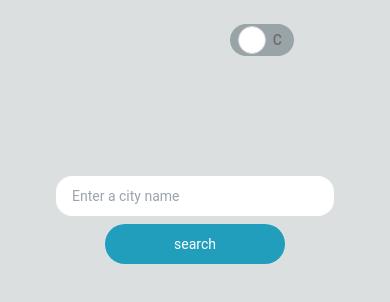
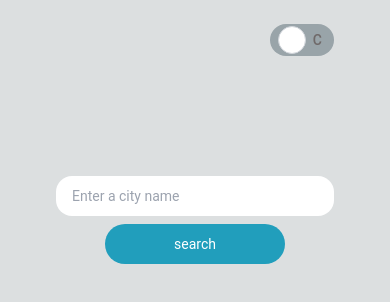
Before and after one commit to carlosblinf/weather-app, a React (Vite) app: page / in a window 390 px wide. Shown: the top 302 px of the page. Built offline with nearby package versions, Linux system fonts and the light colour scheme.

Commit message:
switch unit

```diff
--- a/src/components/ButtonSwitch/index.tsx
+++ b/src/components/ButtonSwitch/index.tsx
@@ -1,11 +1,17 @@
-import React, { useState } from 'react';
+import React, { useEffect, useState } from 'react';
+import { useWeather } from '../../contex/WeatherContext';
 
 function ButtonSwitch() {
   const [checked, setChecked] = useState(false);
+  const { toggleUnit } = useWeather();
 
   const handleChange = () => {
     setChecked(!checked);
   };
+
+  useEffect(() => {
+    toggleUnit(checked);
+  }, [checked]);
 
   return (
     <label className="inline-flex relative items-center cursor-pointer" htmlFor="unit">
--- a/src/components/Card/index.tsx
+++ b/src/components/Card/index.tsx
@@ -9,7 +9,7 @@ type CardProps = {
 
 function Card({ place }: CardProps) {
   const { weather } = place;
-  const { deletePlace } = useWeather();
+  const { deletePlace, unit } = useWeather();
 
   const handleSubmit = () => {
     deletePlace(weather);
@@ -30,12 +30,16 @@ function Card({ place }: CardProps) {
   const getBgColor = () => {
     const temperatures = getTemperatureOfDays();
     const promed = temperatures.reduce((acc, temp) => acc + temp) / temperatures.length;
-    return promed < 30 ? 'bg-bgDarkBlue' : 'bg-bgYellou';
+    return (weather.daily_units.temperature_2m_max === '°C' && promed > 30) ||
+      (weather.daily_units.temperature_2m_max === '°F' && promed > 86)
+      ? 'bg-bgYellou'
+      : 'bg-bgDarkBlue';
   };
 
   const getIcon = () => {
     const { weathercode, temperature } = weather.current_weather;
-    if (weathercode < 2 && temperature >= 30) return 'wi-day-sunny';
+    if (weathercode < 2 && ((unit === 'celcius' && temperature >= 30) || (unit === 'fahrenheit ' && temperature >= 86)))
+      return 'wi-day-sunny';
     if (weathercode < 2) return 'wi-cloud';
     if (weathercode <= 3) return 'wi-cloudy';
     if (weathercode <= 48) return 'wi-day-fog';
@@ -61,7 +65,7 @@ function Card({ place }: CardProps) {
         {getDays().map((day, index) => (
           <div className="" key={day}>
             <div>{day}</div>
-            <div>{getTemperatureOfDays()[index]}</div>
+            <div>{`${getTemperatureOfDays()[index]} ${weather.daily_units.temperature_2m_max}`}</div>
           </div>
         ))}
       </div>
--- a/src/components/Header/index.tsx
+++ b/src/components/Header/index.tsx
@@ -3,7 +3,7 @@ import ButtonSwitch from '../ButtonSwitch';
 
 function Header() {
   return (
-    <div className="flex justify-end bg-transparent h-14 px-24 py-10">
+    <div className="flex justify-end bg-transparent h-14 px-14 md:px-24 py-10">
       <ButtonSwitch />
     </div>
   );
--- a/src/components/Search/index.tsx
+++ b/src/components/Search/index.tsx
@@ -60,6 +60,7 @@ function Search() {
             className="rounded-2xl px-4 h-[40px] w-full md:w-[350px] text-sm"
             onChange={handleOnChange}
             value={textValue || value}
+            autoComplete="off"
           />
           {errors.search && <div className="mb-3 text-normal text-red-500 ">Is required, please enter at least 3 letters</div>}
           {suggestionsCity.length > 0 && (
--- a/src/contex/WeatherContext.tsx
+++ b/src/contex/WeatherContext.tsx
@@ -7,6 +7,8 @@ interface WeatherContextType {
   places: WeatherCard[];
   addPlace: (place: City) => void;
   deletePlace: (place: WeatherResponse) => void;
+  unit: string;
+  toggleUnit: (isCelcius: boolean) => void;
 }
 
 const WeatherContext = createContext({} as WeatherContextType);
@@ -15,9 +17,10 @@ export const useWeather = () => useContext(WeatherContext);
 
 export function WeatherContextProvider({ children }: WeatherProviderProps) {
   const [places, setPlaces] = useState<WeatherCard[]>([]);
+  const [unit, setUnit] = useState<string>('celsius');
 
   async function addPlace(place: City) {
-    const placeResponse = await WeatherService.getWeather(place);
+    const placeResponse = await WeatherService.getWeather(place, unit);
     const newPlace: WeatherCard = { cityName: `${place.name},${place.country}`, weather: placeResponse };
 
     setPlaces((prev) => [...prev, newPlace]);
@@ -30,5 +33,10 @@ export function WeatherContextProvider({ children }: WeatherProviderProps) {
     setPlaces(updatePlaces);
   }
 
-  return <WeatherContext.Provider value={{ places, addPlace, deletePlace }}>{children}</WeatherContext.Provider>;
+  function toggleUnit(fahrenheit: boolean) {
+    const selectedUnit = fahrenheit ? 'fahrenheit' : 'celsius';
+    setUnit(selectedUnit);
+  }
+
+  return <WeatherContext.Provider value={{ places, addPlace, deletePlace, unit, toggleUnit }}>{children}</WeatherContext.Provider>;
 }
--- a/src/services/WeatherService.ts
+++ b/src/services/WeatherService.ts
@@ -2,10 +2,10 @@ import { City } from '../util/types';
 import { getRangeDays } from '../util/utils';
 
 const WeatherService = {
-  getWeather: async (place: City) => {
+  getWeather: async (place: City, unit: string) => {
     const { startDate, endDate } = getRangeDays(4);
     const response = await fetch(
-      `https://api.open-meteo.com/v1/forecast?daily=weathercode,temperature_2m_max&current_weather=true&latitude=${place.latitude}&longitude=${place.longitude}&start_date=${startDate}&end_date=${endDate}&timezone=${place.timezone}`
+      `https://api.open-meteo.com/v1/forecast?daily=weathercode,temperature_2m_max&current_weather=true&latitude=${place.latitude}&longitude=${place.longitude}&start_date=${startDate}&end_date=${endDate}&timezone=${place.timezone}&temperature_unit=${unit}`
     );
     return response.json();
   },
```
